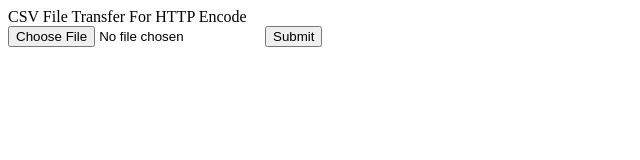
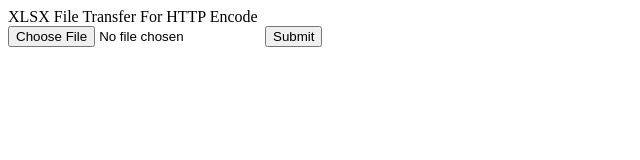
Before and after one commit to ericdum/CSV-String-To-HTTP-Encode, a website: page views/index.html in a window 1280 px wide. Shown: the full height of the page, 0-640 px from the left. Drawn offline with Linux system fonts and the light colour scheme.

Commit message:
Update index.html

```diff
--- a/views/index.html
+++ b/views/index.html
@@ -5,7 +5,7 @@
         <title>XLSX File Transfer For HTTP Encode</title>
     </head>
     <body>
-        <div>CSV File Transfer For HTTP Encode</div>
+        <div>XLSX File Transfer For HTTP Encode</div>
         <form action="/upload/" method="post" enctype="multipart/form-data">
             <input type="file" name="xlsx" />
             <input type="submit" />
```
